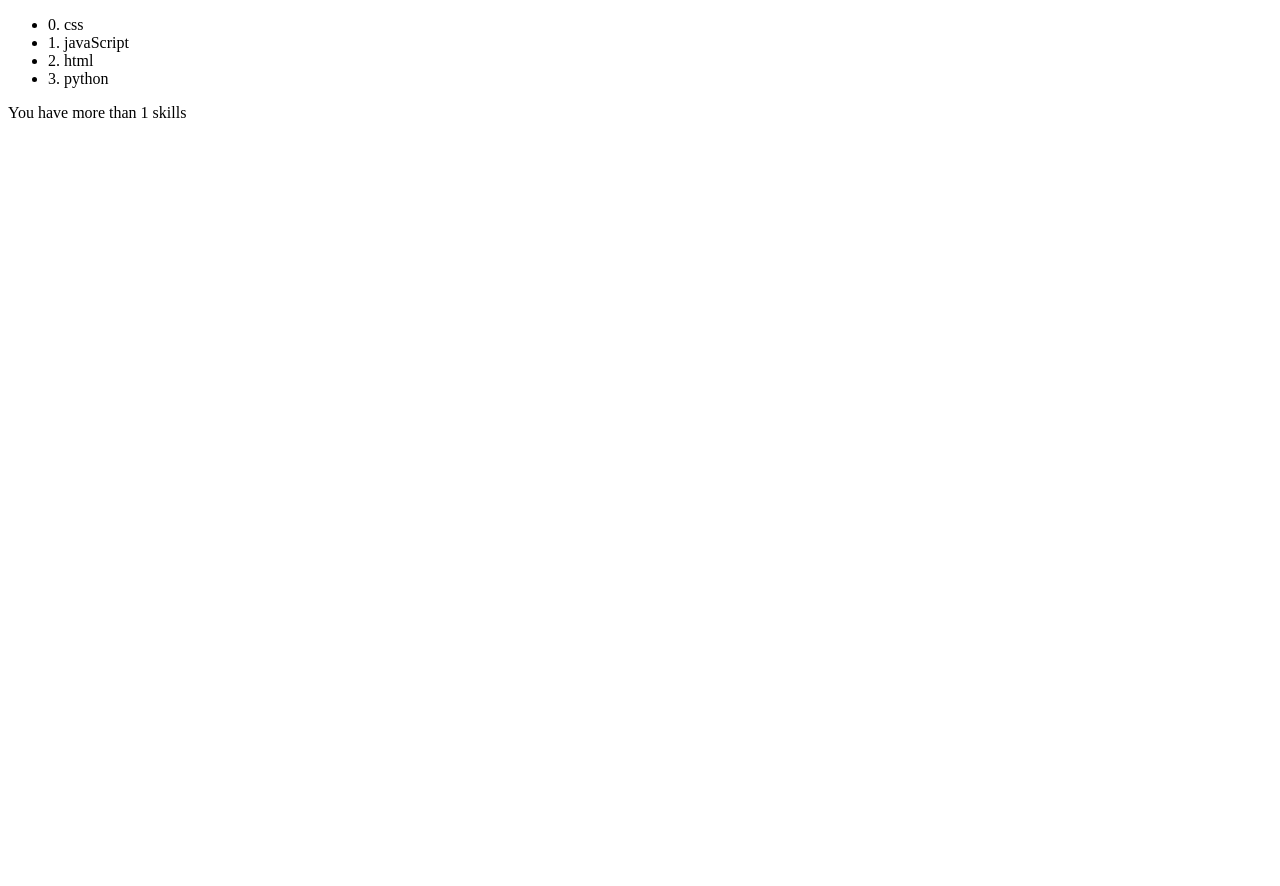
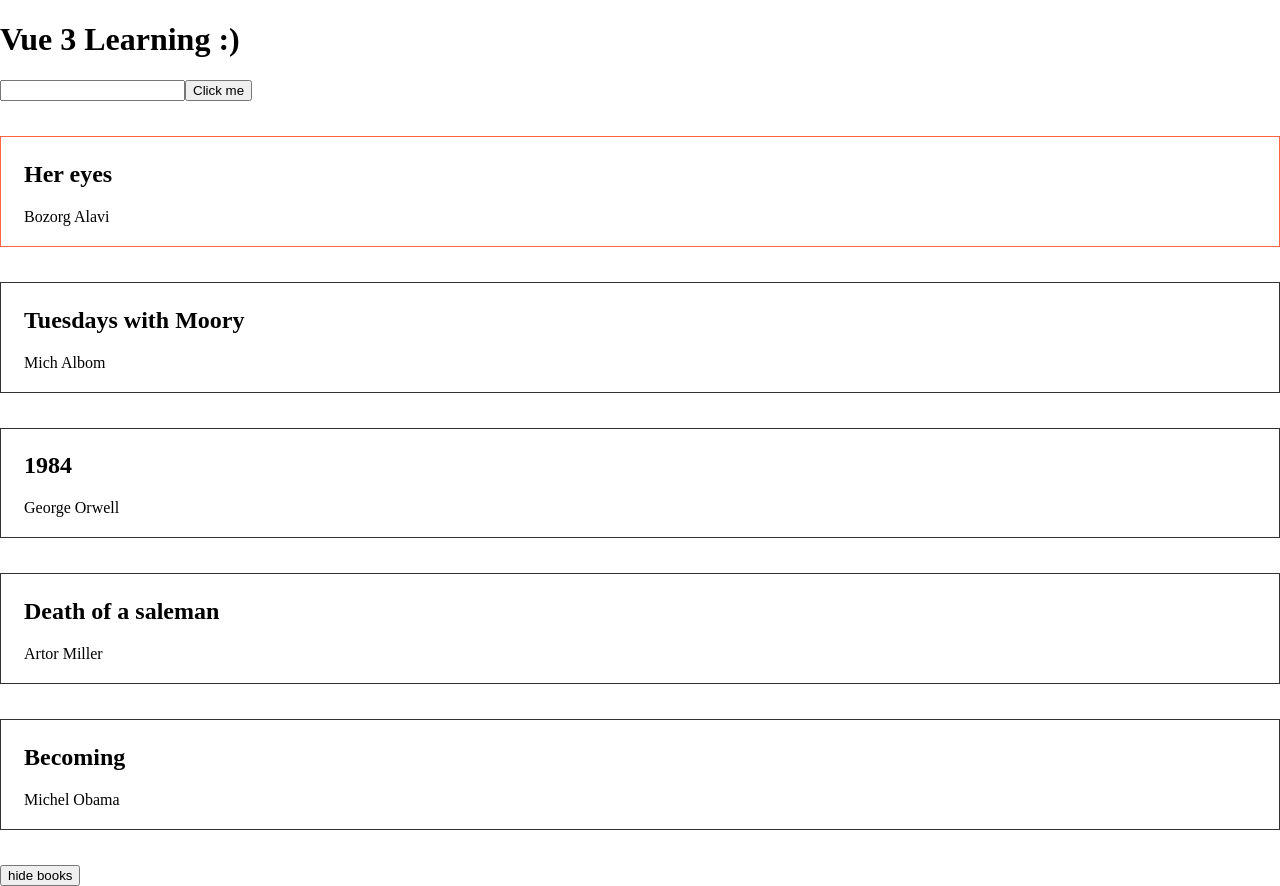
Before and after one commit to shahedis/book-shop, a Vue app: page / in a window 1280 px wide. Before the commit the page ends 800 px from the top, so only its background shows below. Built offline with nearby package versions, Linux system fonts and the light colour scheme.

Commit message:
re install node module

```diff
--- a/src/App.vue
+++ b/src/App.vue
@@ -1,15 +1,15 @@
 <template>
-  <Skills/>
+<div id="app">
+  <Books/>
+</div>
 </template>
 
 <script>
-import Skills from './components/Skills.vue'
+import Books from './components/Books.vue'
 
 export default {
   name: 'App',
-  components: {
-    Skills
-  }
+  components: { Books }
 }
 </script>
 
--- /dev/null
+++ b/src/assets/global.css
@@ -0,0 +1,3 @@
+body{
+    margin: 0;
+}
--- /dev/null
+++ b/src/components/Books.vue
@@ -0,0 +1,57 @@
+<template>
+  <h1>Vue 3 Learning :)</h1>
+  <input type="text" ref="name">
+  <button @click="handleClick">Click me</button>
+  <div v-if="showBooks">
+    <div v-for="(book, index) in books" :key="index" :class="{fav: book.isFav}" class="book" @click="toggleFave(book)">
+      <h2>{{book.tittle}}</h2>
+      <p>{{book.author}}</p>
+    </div>
+  </div>
+  <button @click="toggleShowBooks">
+    <span v-if="!showBooks">showBooks books</span>
+    <span v-else>hide books</span>
+  </button>
+</template>
+
+<script>
+export default {
+  name: 'Books',
+  data(){
+    return{
+      books:[
+        {tittle: 'Her eyes', author: 'Bozorg Alavi', isFav: true},
+        {tittle: 'Tuesdays with Moory', author: 'Mich Albom', isFav: false},
+        {tittle: '1984', author: 'George Orwell', isFav: false},
+        {tittle: 'Death of a saleman', author: 'Artor Miller', isFav: false},
+        {tittle: 'Becoming', author: 'Michel Obama', isFav: false},
+      ],
+      showBooks: true
+    }
+  },
+
+  methods:{
+    toggleShowBooks(){
+      this.showBooks = !this.showBooks
+    },
+    toggleFave(book){
+      book.isFav = !book.isFav
+    },
+    handleClick(){
+      console.log(this.$refs.name)
+      this.$refs.name.focus()
+    }
+  }
+}
+</script>
+
+<style scoped>
+.fav{
+  border: 1px solid tomato !important;
+}
+.book{
+  border: 1px solid #333;
+  padding: 4px 23px;
+  margin: 35px 0px;
+}
+</style>
--- a/src/components/Skills.vue
+++ /dev/null
@@ -1,32 +0,0 @@
-<template>
-  <div class="skills_box">
-    <ul>
-      <li v-for="(data, index) in skills" :key="index">{{index}}. {{data.skill}}</li>
-    </ul>
-    <p v-if="skills.length >= 1">You have more than 1 skills</p>
-    <p v-else>You have less than or equal 1 skill</p>
-  </div>
-</template>
-
-<script>
-export default {
-  name: 'Skills',
-  data(){
-    return{
-     skills:[
-       {'skill': 'css'},
-       {'skill': 'javaScript'},
-       {'skill': 'html'},
-       {'skill': 'python'}
-     ]
-    }
-  }
-}
-</script>
-
-<!-- Add "scoped" attribute to limit CSS to this component only -->
-<style>
-.skils{
-  color: #333;
-}
-</style>
--- a/src/main.js
+++ b/src/main.js
@@ -1,4 +1,5 @@
 import { createApp } from 'vue'
 import App from './App.vue'
+import './assets/global.css'
 
 createApp(App).mount('#app')
```
Also changed, not shown: package.json (+11 -8 lines), 1 other file (tests, documents, lock files or other folders).
